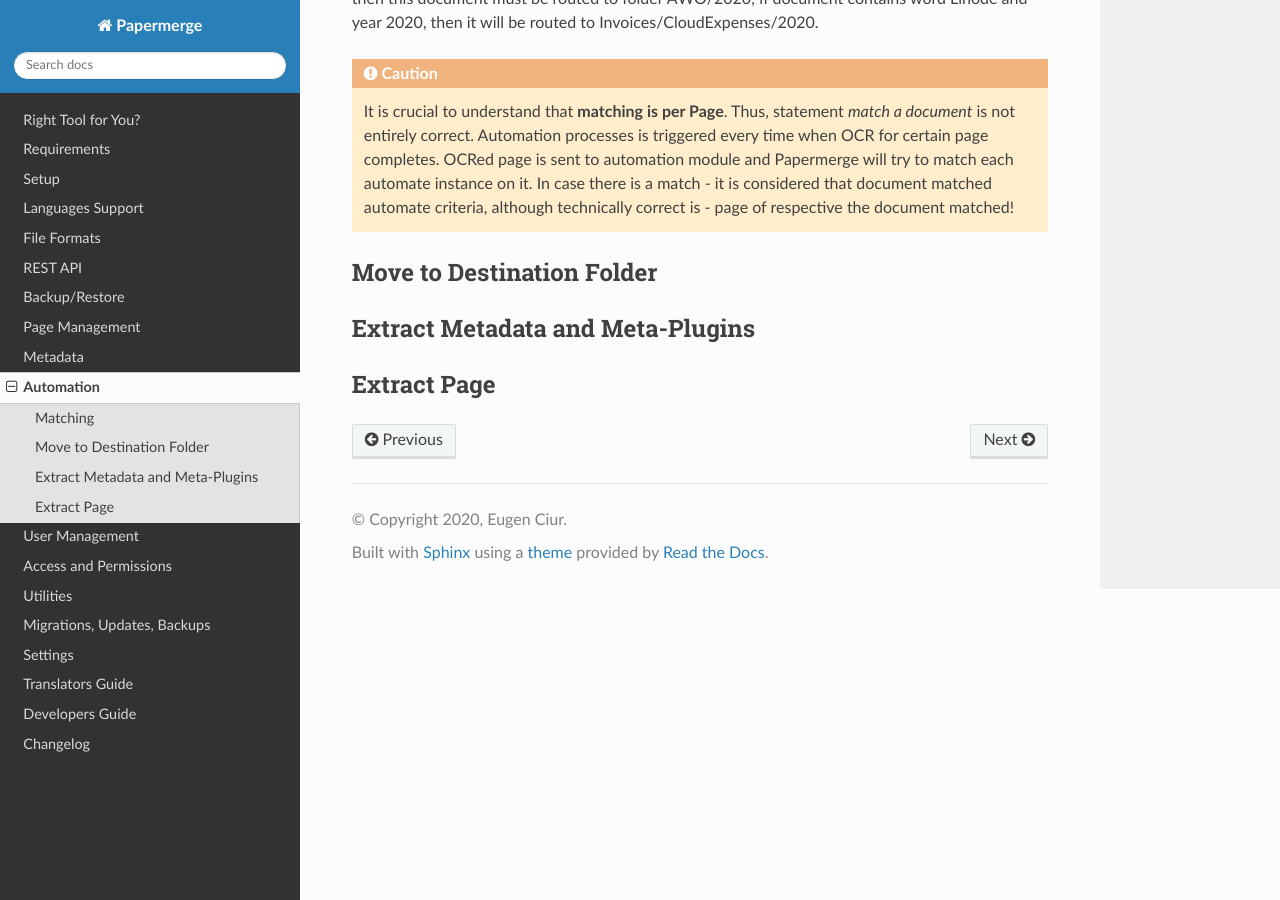
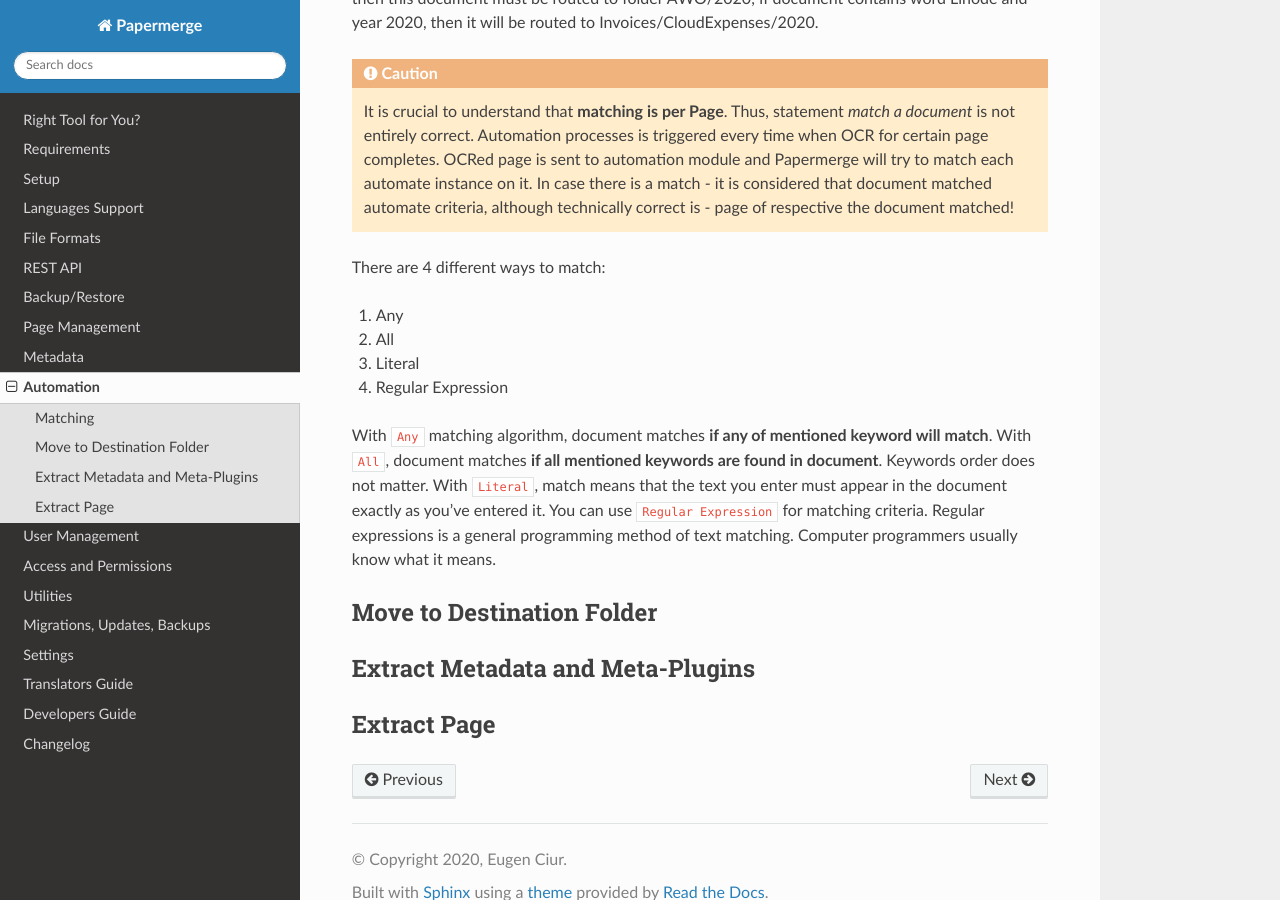
Before and after one commit to ciur/papermerge, a Sphinx documentation site: the page built from docs/source/automation.rst, in a window 1280 px wide and 900 px high, scrolled down 1102 px. Built offline with Sphinx 7.4.7 and the Read the Docs theme 2.0.0, drawn with Linux system fonts in a browser that asks for light colours.

Commit message:
documentation for automation

```diff
--- a/docs/source/automation.rst
+++ b/docs/source/automation.rst
@@ -35,6 +35,18 @@
    It is crucial to understand that **matching is per Page**. Thus, statement *match a document* is not entirely correct.
    Automation processes is triggered every time when OCR for certain page completes. OCRed page is sent to automation module and Papermerge will try to match each automate instance on it. In case there is a match - it is considered that document matched automate criteria, although technically correct is - page of respective the document matched!
 
+There are 4 different ways to match:
+
+1. Any
+2. All
+3. Literal
+4. Regular Expression
+
+With ``Any`` matching algorithm, document matches **if any of mentioned keyword will match**.
+With ``All``, document matches **if all mentioned keywords are found in document**. Keywords order does not matter.
+With ``Literal``, match means that the text you enter must appear in the document exactly as you've entered it.
+You can use ``Regular Expression`` for matching criteria. Regular expressions is a general programming method of text matching. Computer programmers usually know what it means.
+
 Move to Destination Folder
 ~~~~~~~~~~~~~~~~~~~~~~~~~~~
 
```
